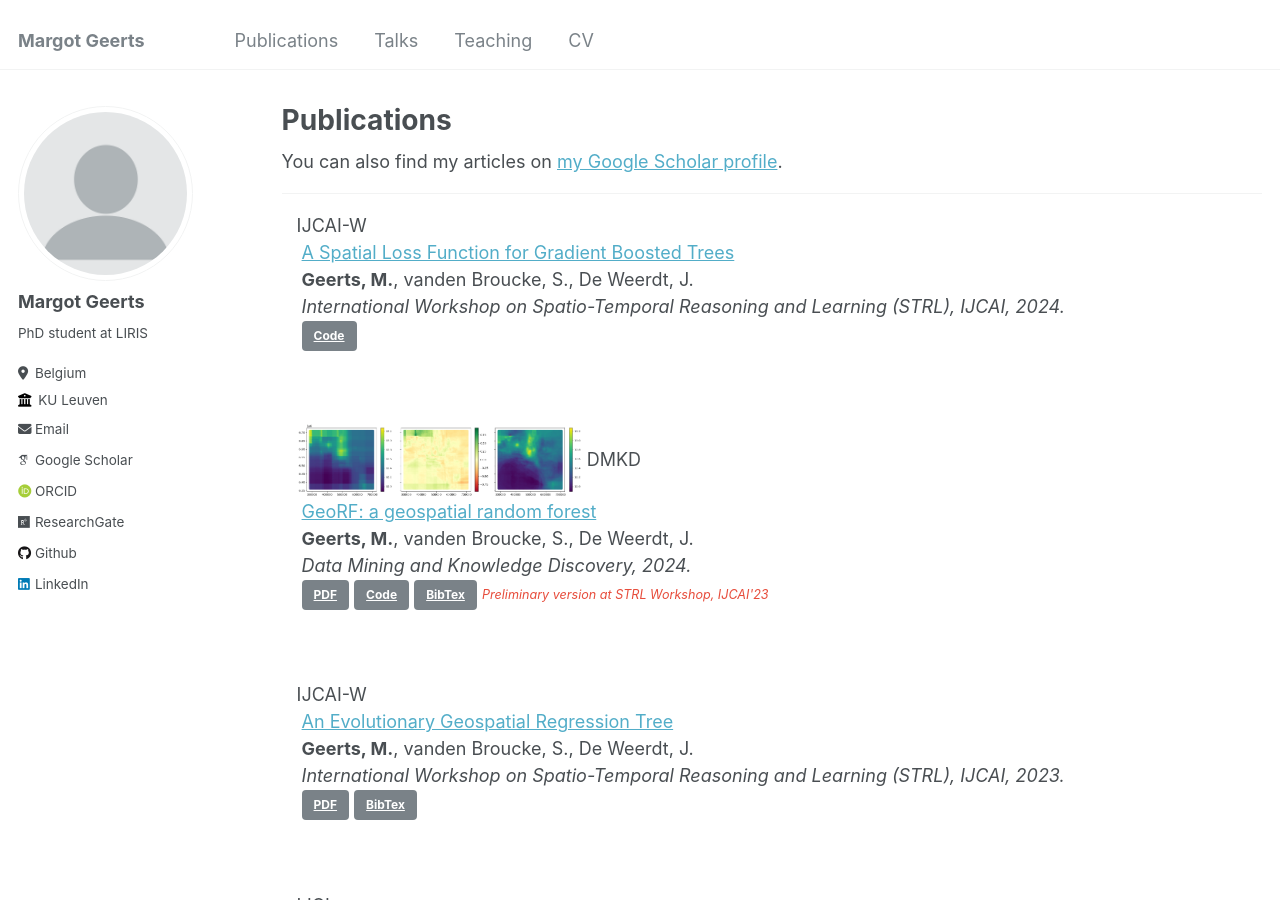
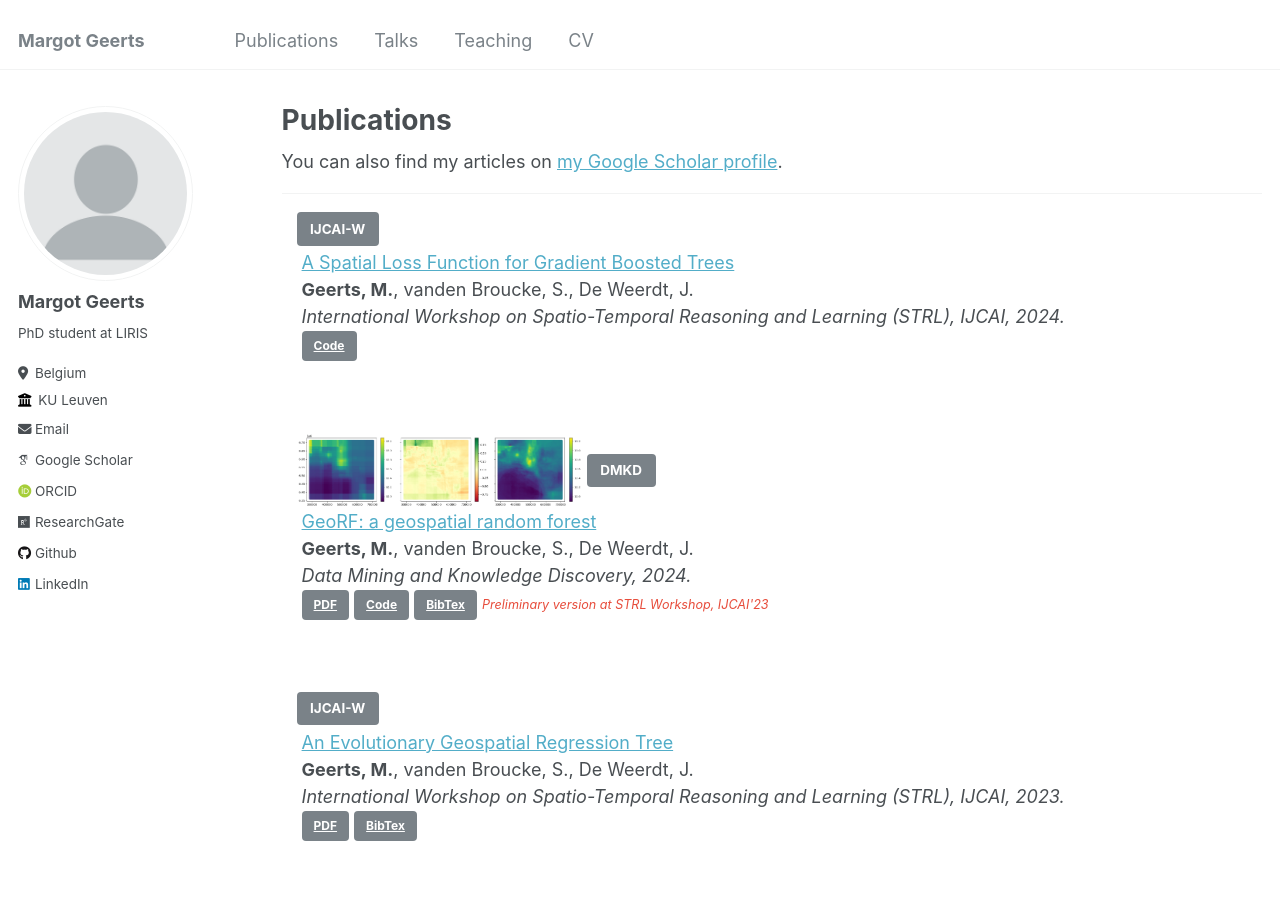
Before and after one commit to margotgeerts/margotgeerts.github.io, a Jekyll site: the page built from _pages/publications.md, in a window 1280 px wide and 900 px high. Built offline with Jekyll 4.4.1, drawn with Linux system fonts in a browser that asks for light colours; some web fonts are replaced.

Commit message:
Update publications.md

```diff
--- a/_pages/publications.md
+++ b/_pages/publications.md
@@ -21,7 +21,7 @@ author_profile: true
     <img src="{{ link.image }}" class="teaser img-fluid z-depth-1" style="width:30%">
     {% endif %}
     {% if link.conference_short %}
-    <abbr class="badge">{{ link.conference_short }}</abbr>
+    <abbr class="btn">{{ link.conference_short }}</abbr>
     {% endif %}
   </div>
   <div class="col-sm-9" style="position: relative;padding-right: 15px;padding-left: 20px;">
@@ -31,7 +31,7 @@ author_profile: true
       </div>
     <div class="links">
       {% if link.pdf %}
-      <a href="{{ link.pdf }}" class="btn --success" role="button" target="_blank" style="font-size:12px;">PDF</a>
+      <a href="{{ link.pdf }}" class="btn" role="button" target="_blank" style="font-size:12px;">PDF</a>
       {% endif %}
       {% if link.code %}
       <a href="{{ link.code }}" class="btn" role="button" target="_blank" style="font-size:12px;">Code</a>
```
